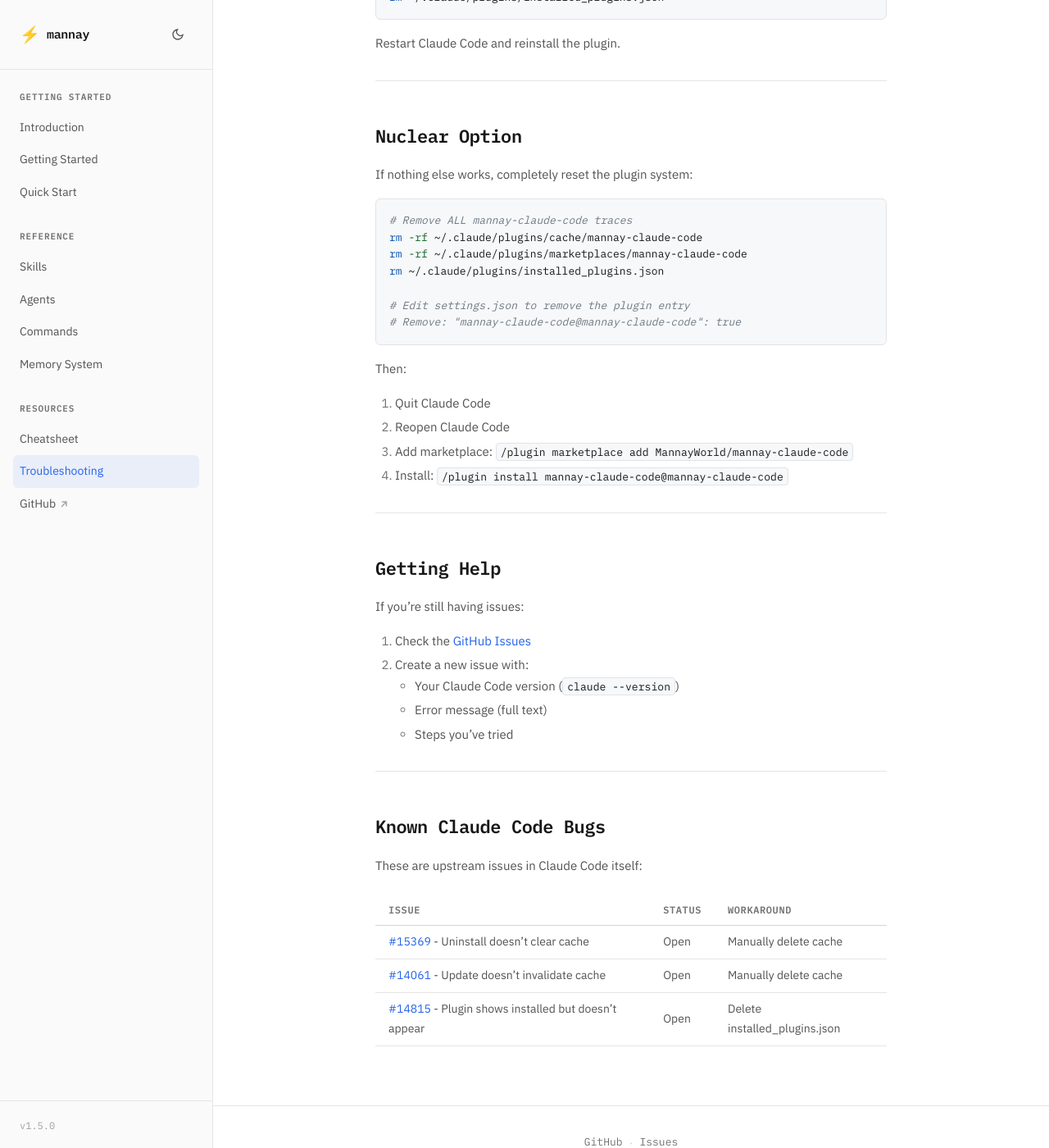
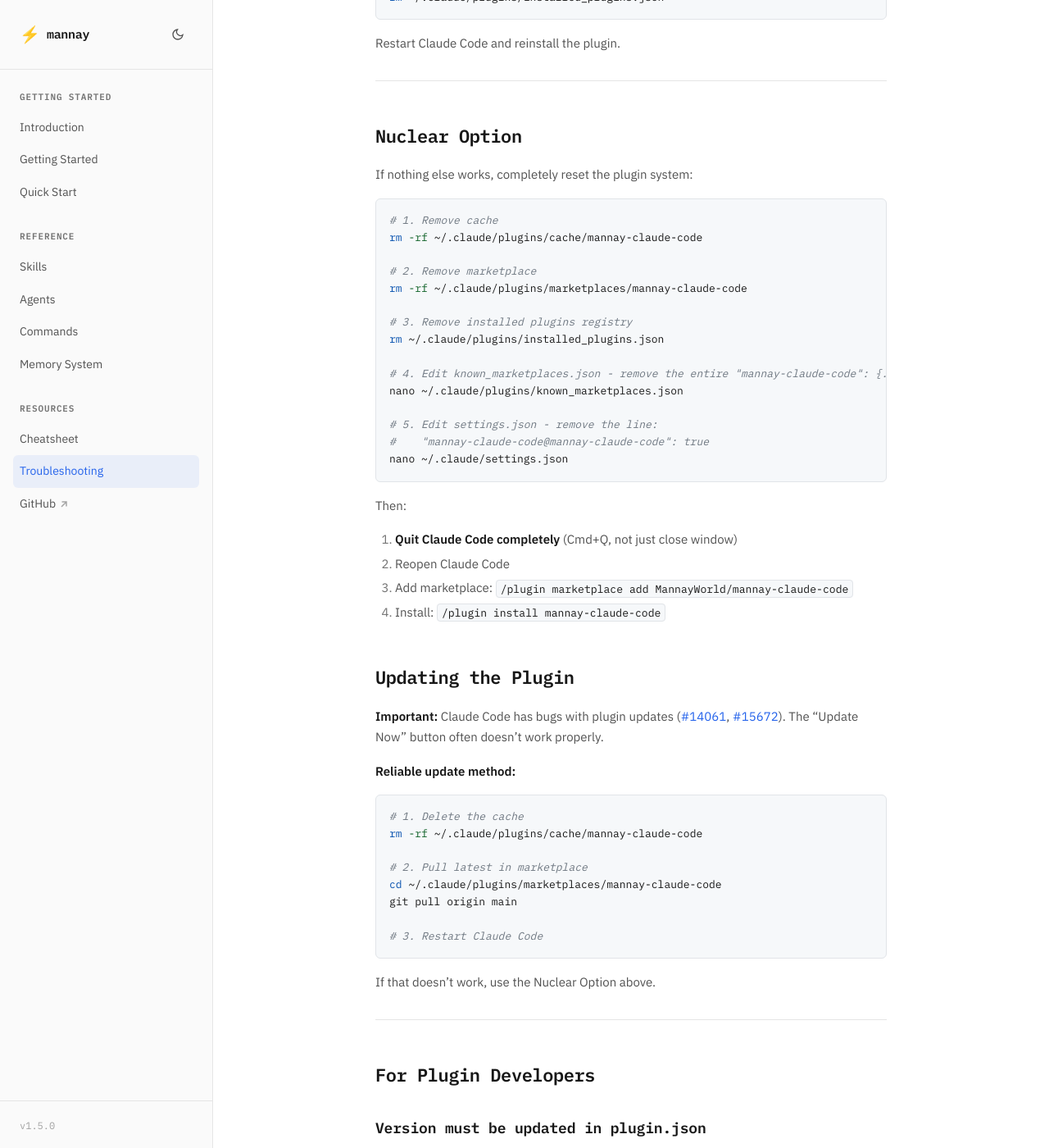
Before and after one commit to MannayWorld/mannay-claude-code, a Jekyll site: the page built from docs/troubleshooting.md, in a window 1280 px wide and 1400 px high, scrolled down 2615 px. Shown: the whole window at 82% size. Built offline with Jekyll 4.4.1, drawn with Linux system fonts in a browser that asks for light colours; our own code applies the rules of GitHub Pages for plain Markdown files; some of the changed text lies outside the part shown.

Commit message:
docs: fix nuclear option and add developer version checklist

````diff
--- a/docs/troubleshooting.md
+++ b/docs/troubleshooting.md
@@ -108,20 +108,73 @@ Restart Claude Code and reinstall the plugin.
 If nothing else works, completely reset the plugin system:
 
 ```bash
-# Remove ALL mannay-claude-code traces
+# 1. Remove cache
 rm -rf ~/.claude/plugins/cache/mannay-claude-code
+
+# 2. Remove marketplace
 rm -rf ~/.claude/plugins/marketplaces/mannay-claude-code
+
+# 3. Remove installed plugins registry
 rm ~/.claude/plugins/installed_plugins.json
 
-# Edit settings.json to remove the plugin entry
-# Remove: "mannay-claude-code@mannay-claude-code": true
+# 4. Edit known_marketplaces.json - remove the entire "mannay-claude-code": {...} block
+nano ~/.claude/plugins/known_marketplaces.json
+
+# 5. Edit settings.json - remove the line:
+#    "mannay-claude-code@mannay-claude-code": true
+nano ~/.claude/settings.json
 ```
 
 Then:
-1. Quit Claude Code
+1. **Quit Claude Code completely** (Cmd+Q, not just close window)
 2. Reopen Claude Code
 3. Add marketplace: `/plugin marketplace add MannayWorld/mannay-claude-code`
-4. Install: `/plugin install mannay-claude-code@mannay-claude-code`
+4. Install: `/plugin install mannay-claude-code`
+
+## Updating the Plugin
+
+**Important:** Claude Code has bugs with plugin updates ([#14061](https://github.com/anthropics/claude-code/issues/14061), [#15672](https://github.com/anthropics/claude-code/issues/15672)). The "Update Now" button often doesn't work properly.
+
+**Reliable update method:**
+
+```bash
+# 1. Delete the cache
+rm -rf ~/.claude/plugins/cache/mannay-claude-code
+
+# 2. Pull latest in marketplace
+cd ~/.claude/plugins/marketplaces/mannay-claude-code
+git pull origin main
+
+# 3. Restart Claude Code
+```
+
+If that doesn't work, use the Nuclear Option above.
+
+---
+
+## For Plugin Developers
+
+### Version must be updated in plugin.json
+
+When releasing a new version, you **MUST** update the version in `.claude-plugin/plugin.json`:
+
+```json
+{
+  "name": "mannay-claude-code",
+  "version": "1.5.0",  // <-- UPDATE THIS!
+  ...
+}
+```
+
+Claude Code uses this version number to determine if an update is available. If you only update README/CHANGELOG but not plugin.json, users won't get the update.
+
+**Checklist for releases:**
+1. Update `.claude-plugin/plugin.json` version
+2. Update `CHANGELOG.md`
+3. Update `README.md` version badge
+4. Update `docs/_layouts/default.html` sidebar version
+5. Update `docs/index.md` version
+6. Commit and push to GitHub
 
 ---
 
````
